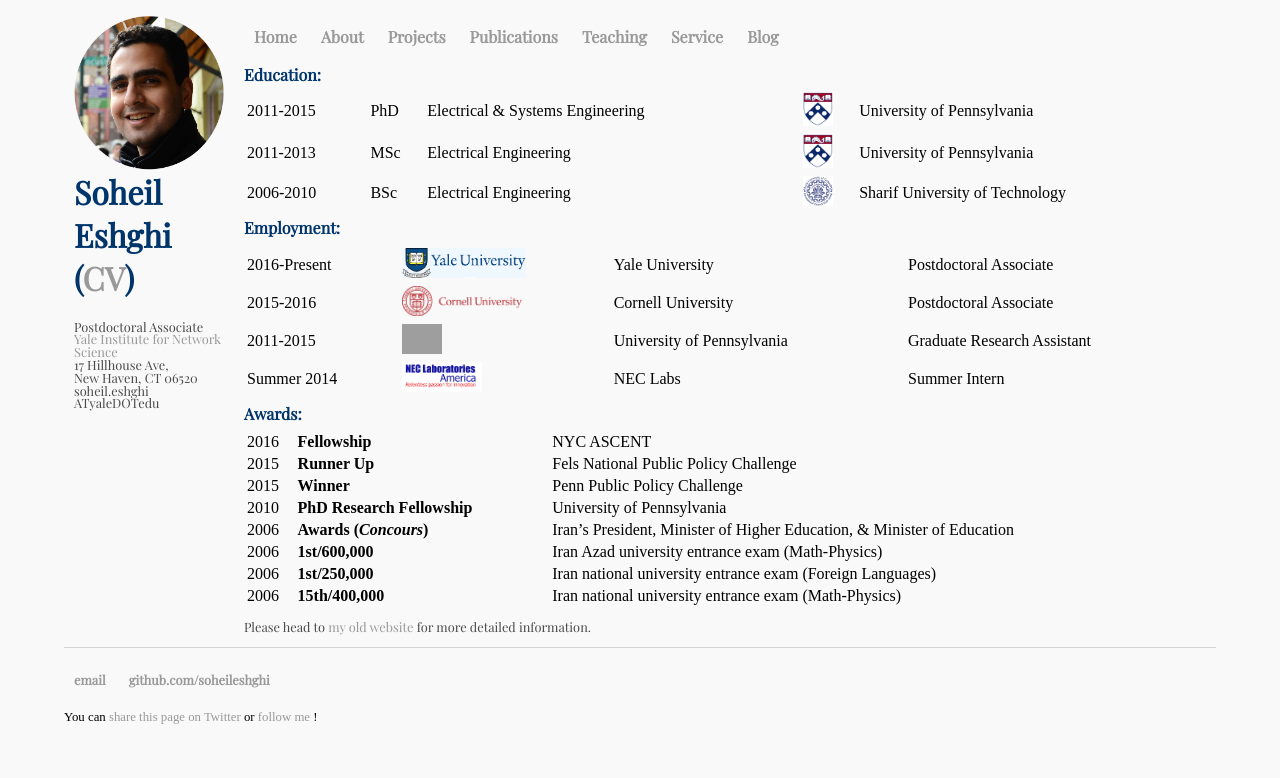
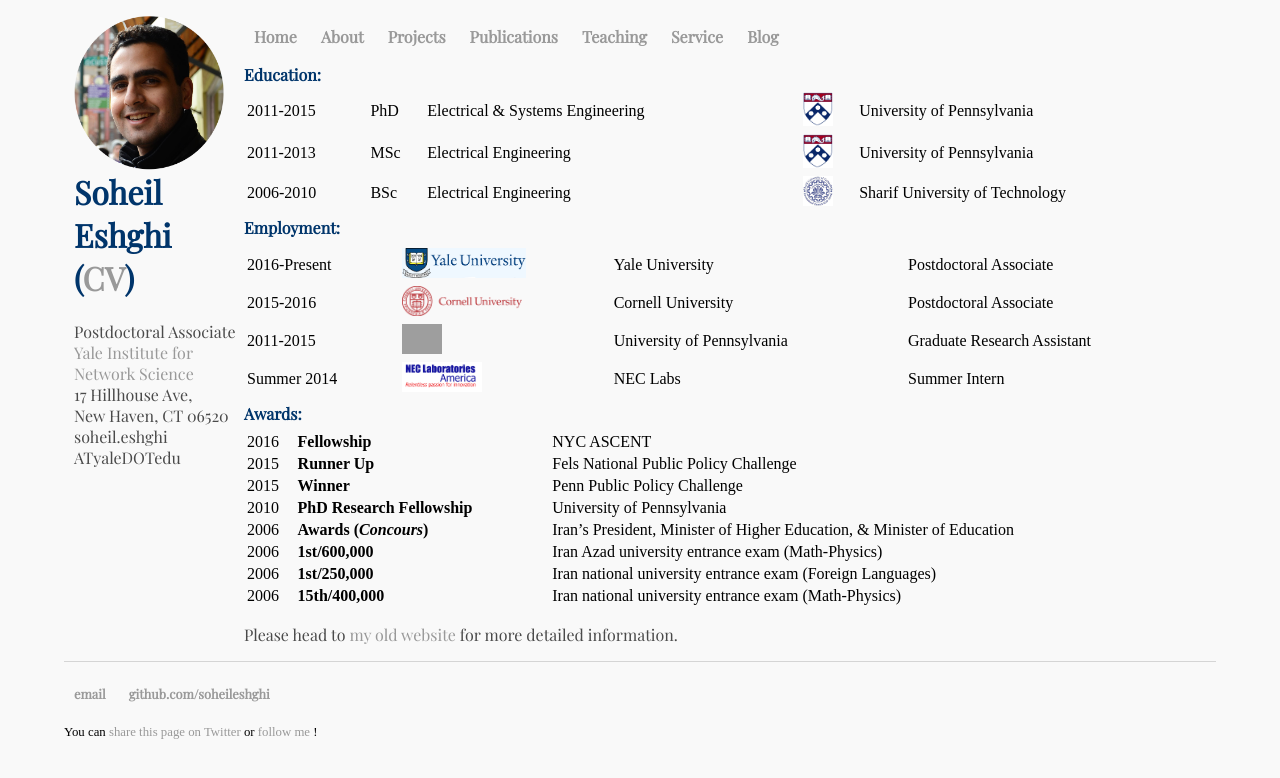
Before and after one commit to SoheilEshghi/SoheilEshghi.github.io, a Jekyll site: the page built from index.html, in a window 1280 px wide. Shown: the top 778 px of the page. Built offline with Jekyll 4.4.1, drawn with Linux system fonts in a browser that asks for light colours; grey boxes are pictures that could not be loaded.

Commit message:
giving up on sizes

```diff
--- a/css/main.css
+++ b/css/main.css
@@ -35,8 +35,6 @@ h2 {
 
 p {
     font-family: 'Playfair Display', 'Arial', serif;
-    font-size: 0.8em;
-    line-height: 1em;
     color: #4a4a4a;
 }
 footer {
```
